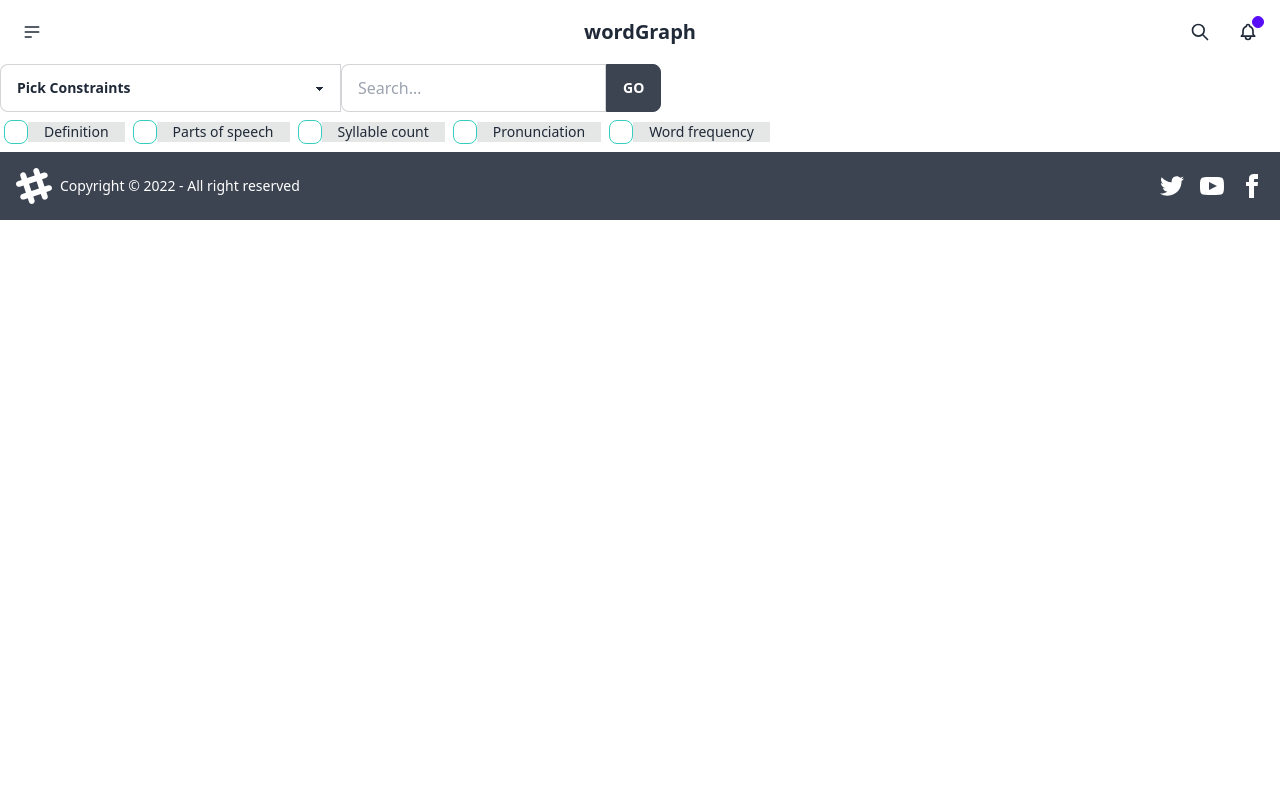
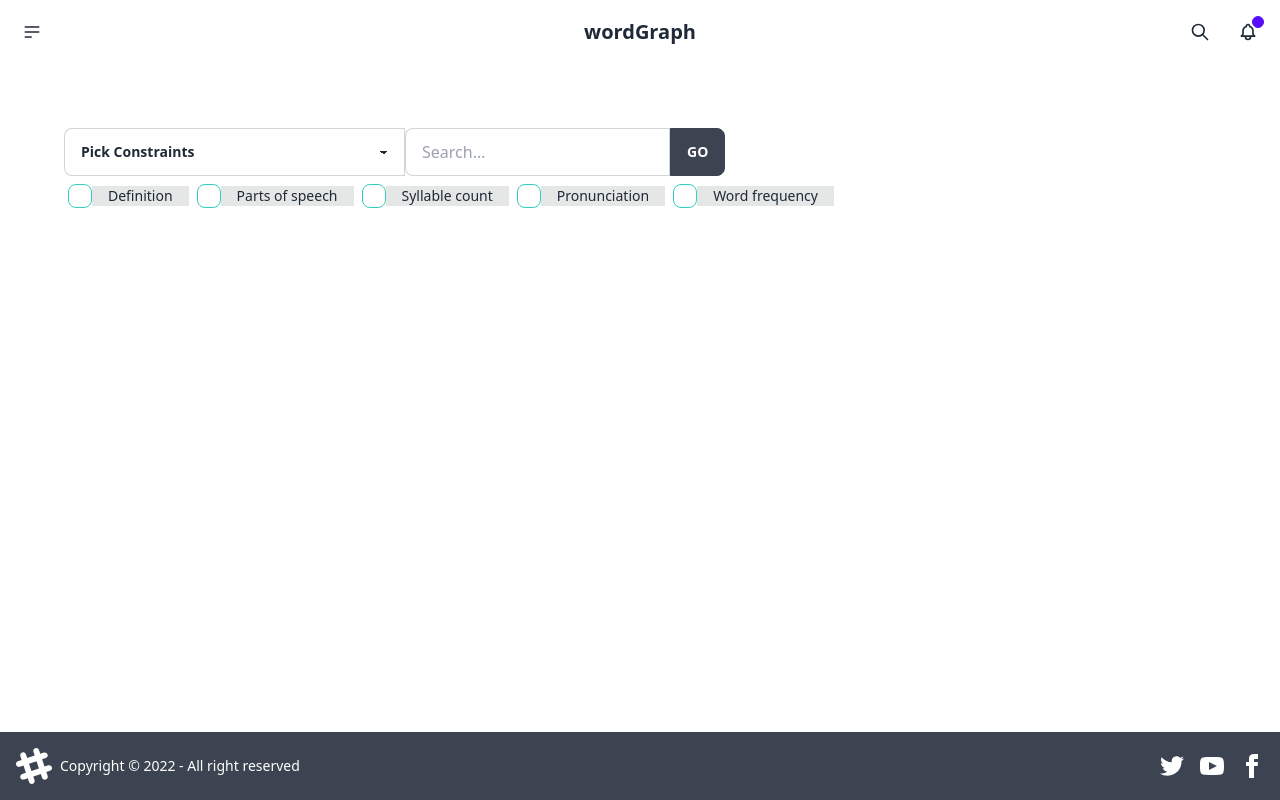
Before and after one commit to hasanTheBest/word-graph, a React (Create React App) app: page / in a window 1280 px wide. Built offline with nearby package versions, Linux system fonts and the light colour scheme.

Commit message:
horizontal scrollbar added

```diff
--- a/src/App.js
+++ b/src/App.js
@@ -12,7 +12,7 @@
         <Navbar />
       </header>
 
-      <main className="App">
+      <main className="App p-16">
         <FormInput setWords={setWords} />
 
         <div className="grid grid-cols-3 shadow">
--- a/src/Components/Footer.jsx
+++ b/src/Components/Footer.jsx
@@ -2,7 +2,7 @@
 
 const Footer = () => {
   return (
-    <footer className="footer items-center p-4 bg-neutral text-neutral-content">
+    <footer className="footer fixed bottom-0 left-0 items-center p-4 bg-neutral text-neutral-content">
       <div className="items-center grid-flow-col">
         <svg
           width="36"
--- a/src/Components/SearchResultItem.jsx
+++ b/src/Components/SearchResultItem.jsx
@@ -8,10 +8,9 @@
   return (
     <div className="stat place-items-center">
       {meta && (<div className="stat-title">{meta} </div>)}
-      <div className="stat-value">{word}</div>
-      {defs && (<div className="stat-desc">
-        <ol className="list-decimal">
-
+      <div className="capitalize text-xl mb-4 font-semibold">{word}</div>
+      {defs && (<div className="stat-desc whitespace-normal">
+        <ol className="list-decimal overflow-y-scroll max-h-32">
           {definitions}
         </ol>
       </div>)}
```
